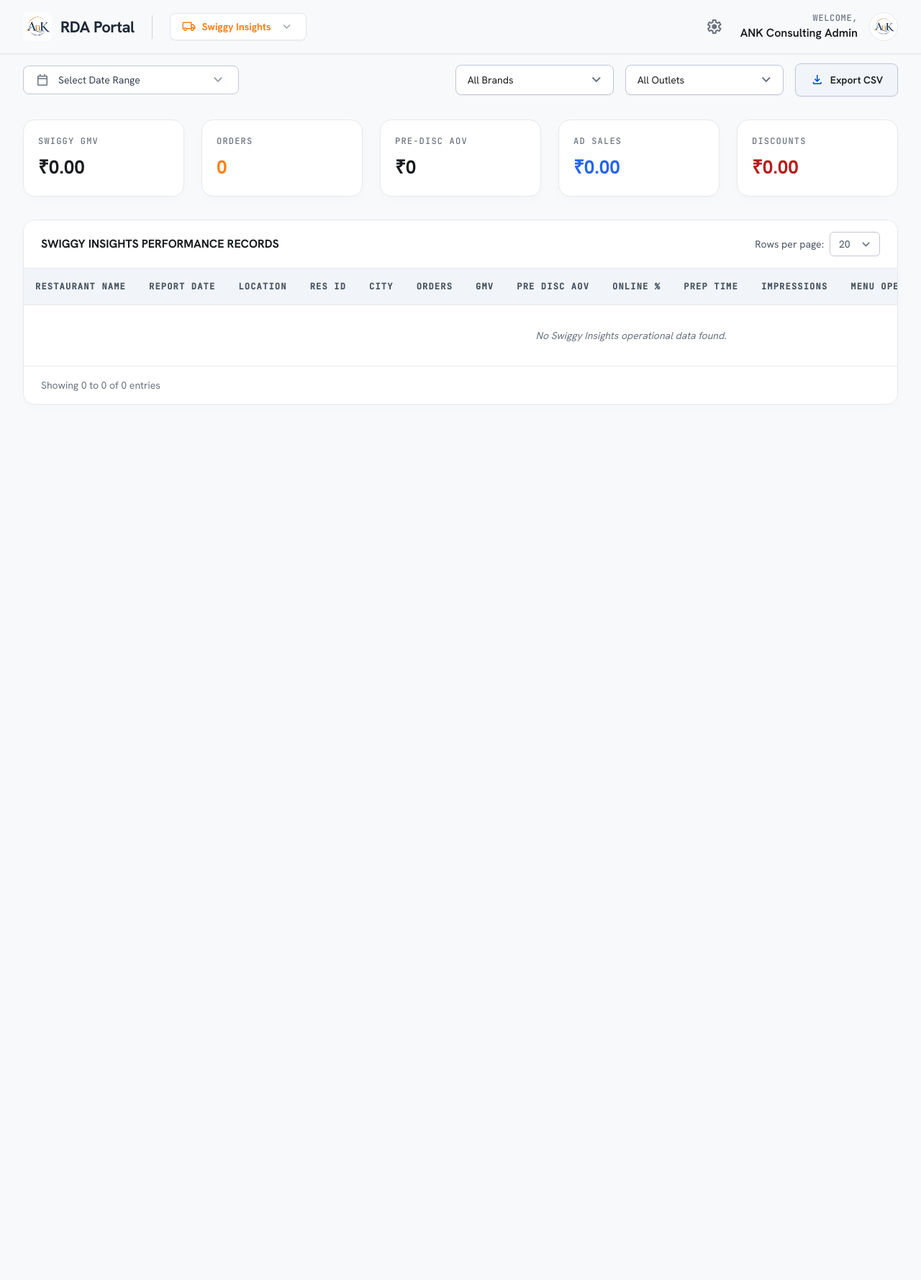
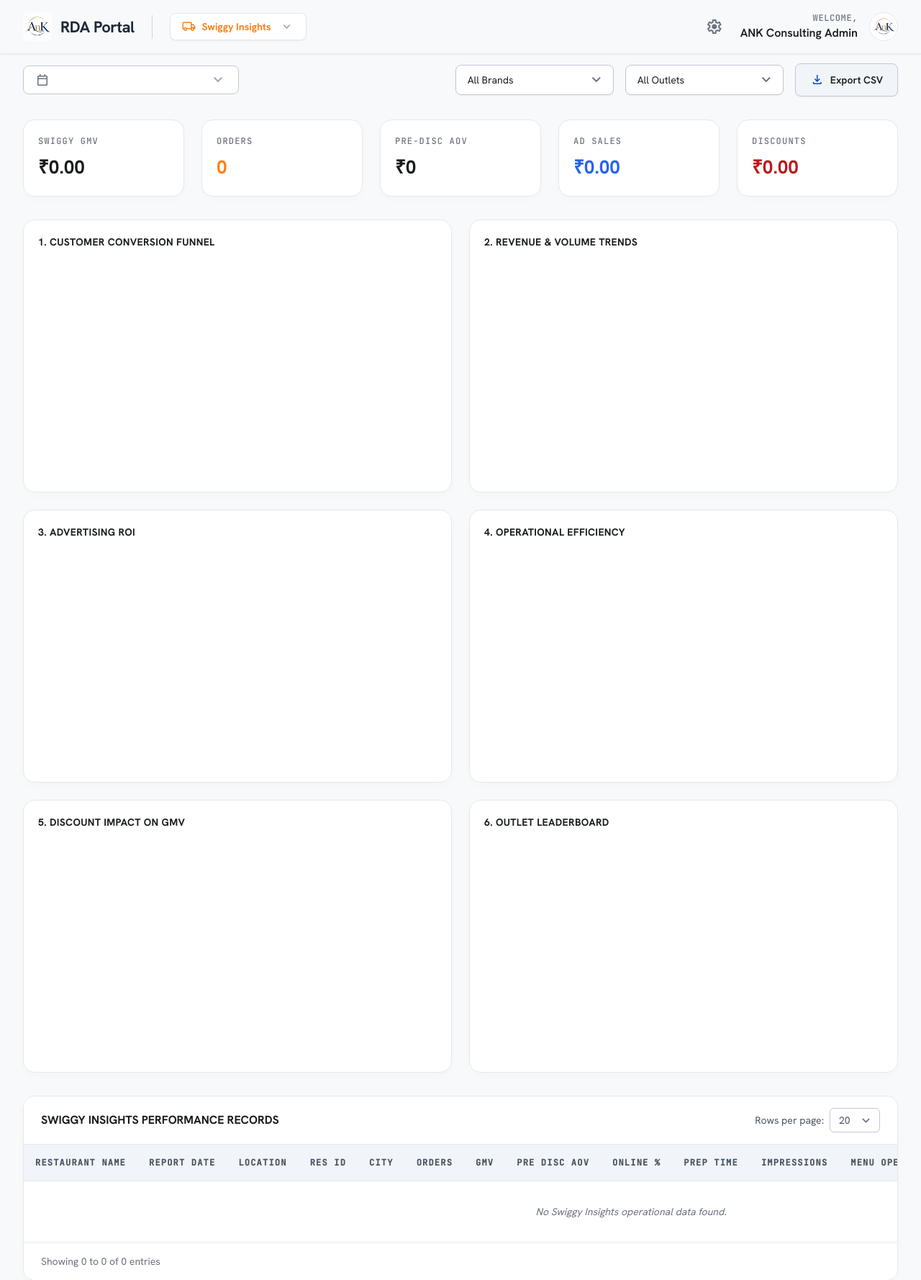
Before and after one commit to AnkConsulting/restaurant-portal, a FastAPI app: page /swiggy-insights in a window 1280 px wide. Shown: the top 1778 px of the page at 72% size. Before the commit the page ends 562 px from the top, so only its background shows below. Run offline with FastAPI, Linux system fonts and the light colour scheme; the visitor is signed in with stand-in values (Sample User, id 1); data that the repository does not hold is empty; a map, chart or similar area stays blank; some libraries are stand-ins or nearby versions.

Commit message:
Integrate Chart.js and enhance dropdown behavior
Added Chart.js CDN and updated dropdown button functionality to prevent menu closure during search.

```diff
--- a/templates/swiggy_insights.html
+++ b/templates/swiggy_insights.html
@@ -5,6 +5,8 @@
     <meta content="width=1280" name="viewport"/>
     <title>Swiggy Insights - RDA Portal</title>
     <script src="https://cdn.tailwindcss.com?plugins=forms,container-queries"></script>
+    <!-- Chart.js CDN -->
+    <script src="https://cdn.jsdelivr.net/npm/chart.js"></script>
     <link href="https://fonts.googleapis.com/css2?family=Material+Symbols+Outlined:wght,FILL@100..700,0..1&display=swap" rel="stylesheet"/>
     <link href="https://fonts.googleapis.com/css2?family=Hanken+Grotesk:wght@400;600;700&family=JetBrains+Mono:wght@500&display=swap" rel="stylesheet"/>
 
@@ -60,7 +62,7 @@
 
         <!-- MODULE SWITCHER -->
         <div class="relative font-['Hanken_Grotesk'] z-[110]" id="module-switcher-container">
-          <button type="button" onclick="toggleCustomDropdown('module-menu', event)" class="flex items-center gap-3 px-4 py-2 bg-white border border-[#e6e8ea] rounded-lg shadow-sm hover:border-blue-200 transition-all group focus:outline-none">
+          <button onclick="toggleCustomDropdown('module-menu', event)" class="flex items-center gap-3 px-4 py-2 bg-white border border-[#e6e8ea] rounded-lg shadow-sm hover:border-blue-200 transition-all group focus:outline-none">
             <div class="flex items-center gap-2">
               <span class="material-symbols-outlined text-[#FC8019] text-[20px]">local_shipping</span>
               <span class="font-bold text-[#FC8019] text-sm">Swiggy Insights</span>
@@ -202,7 +204,6 @@
                     <span id="brand-trigger-text" class="truncate">{{ selected_brand if selected_brand else 'All Brands' }}</span>
                     <span class="material-symbols-outlined absolute right-3 pointer-events-none text-gray-500">expand_more</span>
                 </div>
-                <!-- Added onclick="event.stopPropagation()" to keep menu open while searching -->
                 <div id="brand-menu" class="hidden absolute z-50 mt-1 w-full md:w-[260px] right-0 bg-white border border-outline-variant rounded-lg shadow-lg overflow-hidden dropdown-menu-custom" onclick="event.stopPropagation()">
                     <div class="p-2 border-b border-surface-container-high bg-surface-bright">
                         <input type="text" id="brand-search" onkeyup="filterCustomDropdown('brand-search', 'brand-list')" class="w-full px-3 py-1.5 text-sm border border-outline-variant rounded focus:outline-none focus:border-primary focus:ring-1 focus:ring-primary bg-white" placeholder="Search brands...">
@@ -225,7 +226,6 @@
                     <span id="outlet-trigger-text" class="truncate">{{ selected_outlet if selected_outlet else 'All Outlets' }}</span>
                     <span class="material-symbols-outlined absolute right-3 pointer-events-none text-gray-500">expand_more</span>
                 </div>
-                <!-- Added onclick="event.stopPropagation()" to keep menu open while searching -->
                 <div id="outlet-menu" class="hidden absolute z-50 mt-1 w-full md:w-[260px] right-0 bg-white border border-outline-variant rounded-lg shadow-lg overflow-hidden dropdown-menu-custom" onclick="event.stopPropagation()">
                     <div class="p-2 border-b border-surface-container-high bg-surface-bright">
                         <input type="text" id="outlet-search" onkeyup="filterCustomDropdown('outlet-search', 'outlet-list')" class="w-full px-3 py-1.5 text-sm border border-outline-variant rounded focus:outline-none focus:border-primary focus:ring-1 focus:ring-primary bg-white" placeholder="Search outlets...">
@@ -267,6 +267,39 @@
         <div class="elevation-1 card-radius p-5 flex flex-col justify-between">
             <span class="font-label-sm text-[12px] text-gray-500 uppercase tracking-widest">Discounts</span>
             <div class="text-[26px] font-bold text-error mt-2">{{ discount_given }}</div>
+        </div>
+    </section>
+
+    <!-- VISUAL ANALYTICS CARDS (GRID OF 6) -->
+    <section class="grid grid-cols-1 lg:grid-cols-2 gap-6 mb-8" id="charts-container">
+        <div class="elevation-1 card-radius p-5 bg-white flex flex-col">
+            <h3 class="font-title-md text-[14px] font-bold text-on-surface uppercase tracking-wide mb-4">1. Customer Conversion Funnel</h3>
+            <div class="relative flex-1 min-h-[300px] w-full"><canvas id="funnelChart"></canvas></div>
+        </div>
+
+        <div class="elevation-1 card-radius p-5 bg-white flex flex-col">
+            <h3 class="font-title-md text-[14px] font-bold text-on-surface uppercase tracking-wide mb-4">2. Revenue & Volume Trends</h3>
+            <div class="relative flex-1 min-h-[300px] w-full"><canvas id="trendChart"></canvas></div>
+        </div>
+
+        <div class="elevation-1 card-radius p-5 bg-white flex flex-col">
+            <h3 class="font-title-md text-[14px] font-bold text-on-surface uppercase tracking-wide mb-4">3. Advertising ROI</h3>
+            <div class="relative flex-1 min-h-[300px] w-full"><canvas id="adsChart"></canvas></div>
+        </div>
+
+        <div class="elevation-1 card-radius p-5 bg-white flex flex-col">
+            <h3 class="font-title-md text-[14px] font-bold text-on-surface uppercase tracking-wide mb-4">4. Operational Efficiency</h3>
+            <div class="relative flex-1 min-h-[300px] w-full"><canvas id="opsChart"></canvas></div>
+        </div>
+
+        <div class="elevation-1 card-radius p-5 bg-white flex flex-col">
+            <h3 class="font-title-md text-[14px] font-bold text-on-surface uppercase tracking-wide mb-4">5. Discount Impact on GMV</h3>
+            <div class="relative flex-1 min-h-[300px] w-full"><canvas id="discountChart"></canvas></div>
+        </div>
+
+        <div class="elevation-1 card-radius p-5 bg-white flex flex-col">
+            <h3 class="font-title-md text-[14px] font-bold text-on-surface uppercase tracking-wide mb-4">6. Outlet Leaderboard</h3>
+            <div class="relative flex-1 min-h-[300px] w-full"><canvas id="leaderboardChart"></canvas></div>
         </div>
     </section>
 
@@ -348,24 +381,24 @@
 </main>
 
 <script>
-    // --- DROPDOWN TOGGLE & FILTER LOGIC (NEW: Completely isolated from script.js) ---
+    // --- EXPORT DATA FOR EXTERNAL CHART SCRIPT ---
+    // This safely passes the Python table_data to a global JS variable
+    window.swiggyChartData = {{ table_data | tojson | safe }};
+</script>
+
+<!-- EXTERNAL SCRIPTS -->
+<script src="/static/script.js"></script>
+<script src="/static/swiggy_charts.js"></script>
+
+<script>
+    // --- DROPDOWN TOGGLE & FILTER LOGIC ---
     function toggleCustomDropdown(menuId, event) {
         event.stopPropagation();
-
-        // Close all other dropdowns
         const allMenus = document.querySelectorAll('.dropdown-menu-custom');
-        allMenus.forEach(menu => {
-            if (menu.id !== menuId) {
-                menu.classList.add('hidden');
-            }
-        });
-
-        // Toggle the target one
+        allMenus.forEach(menu => { if (menu.id !== menuId) menu.classList.add('hidden'); });
         const menu = document.getElementById(menuId);
         if (menu) {
             menu.classList.toggle('hidden');
-
-            // Auto-focus search input if present
             if (!menu.classList.contains('hidden')) {
                 const searchInput = menu.querySelector('input[type="text"]');
                 if (searchInput) searchInput.focus();
@@ -378,33 +411,24 @@
         const filter = input.value.toLowerCase();
         const ul = document.getElementById(listId);
         const li = ul.getElementsByTagName('li');
-
         for (let i = 0; i < li.length; i++) {
             const textValue = li[i].textContent || li[i].innerText;
-            if (textValue.toLowerCase().indexOf(filter) > -1) {
-                li[i].style.display = "";
-            } else {
-                li[i].style.display = "none";
-            }
+            if (textValue.toLowerCase().indexOf(filter) > -1) li[i].style.display = "";
+            else li[i].style.display = "none";
         }
     }
 
-    // Close all menus when clicking anywhere outside
     document.addEventListener("click", function(event) {
         const mDrop = document.getElementById('custom-month-dropdown');
         const yDrop = document.getElementById('custom-year-dropdown');
         if (mDrop) mDrop.classList.add('hidden');
         if (yDrop) yDrop.classList.add('hidden');
-
         const allMenus = document.querySelectorAll('.dropdown-menu-custom');
-        allMenus.forEach(menu => {
-            menu.classList.add('hidden');
-        });
+        allMenus.forEach(menu => menu.classList.add('hidden'));
     });
 
     // --- ON LOAD INIT ---
     document.addEventListener("DOMContentLoaded", function () {
-        // Avatar logic
         const displayNameEl = document.getElementById("user-display-name");
         const displayName = displayNameEl ? displayNameEl.innerText.trim() : "";
         const avatarBadge = document.getElementById("avatar-initials");
@@ -416,7 +440,6 @@
           avatarBadge.innerText = initials || "RP";
         }
 
-        // Initialize features
         initCalendar();
         initPagination();
     });
@@ -463,18 +486,11 @@
         const endIdx = Math.min(startIdx + effectiveRowsPerPage, totalRows);
 
         rows.forEach((row, index) => {
-            if (index >= startIdx && index < endIdx) {
-                row.style.display = "";
-            } else {
-                row.style.display = "none";
-            }
+            if (index >= startIdx && index < endIdx) row.style.display = "";
+            else row.style.display = "none";
         });
 
-        // Update Info Text
-        document.getElementById('pagination-info').innerText =
-            `Showing ${startIdx + 1} to ${endIdx} of ${totalRows} entries`;
-
-        // Render Page Buttons
+        document.getElementById('pagination-info').innerText = `Showing ${startIdx + 1} to ${endIdx} of ${totalRows} entries`;
         const controls = document.getElementById('pagination-controls');
         let html = '';
 
@@ -482,9 +498,7 @@
 
         let startPage = Math.max(1, currentPage - 2);
         let endPage = Math.min(totalPages, startPage + 4);
-        if (endPage - startPage < 4) {
-            startPage = Math.max(1, endPage - 4);
-        }
+        if (endPage - startPage < 4) startPage = Math.max(1, endPage - 4);
 
         for (let i = startPage; i <= endPage; i++) {
             html += `<button type="button" onclick="changePage(${i})" class="px-3 py-1.5 border rounded-md text-sm font-medium ${i === currentPage ? 'bg-primary text-white border-primary shadow-sm' : 'border-outline-variant hover:bg-gray-100'}">${i}</button>`;
@@ -667,8 +681,6 @@
 
         window.location.href = url.toString();
     }
-
 </script>
-<script src="/static/script.js"></script>
 </body>
 </html>
```
